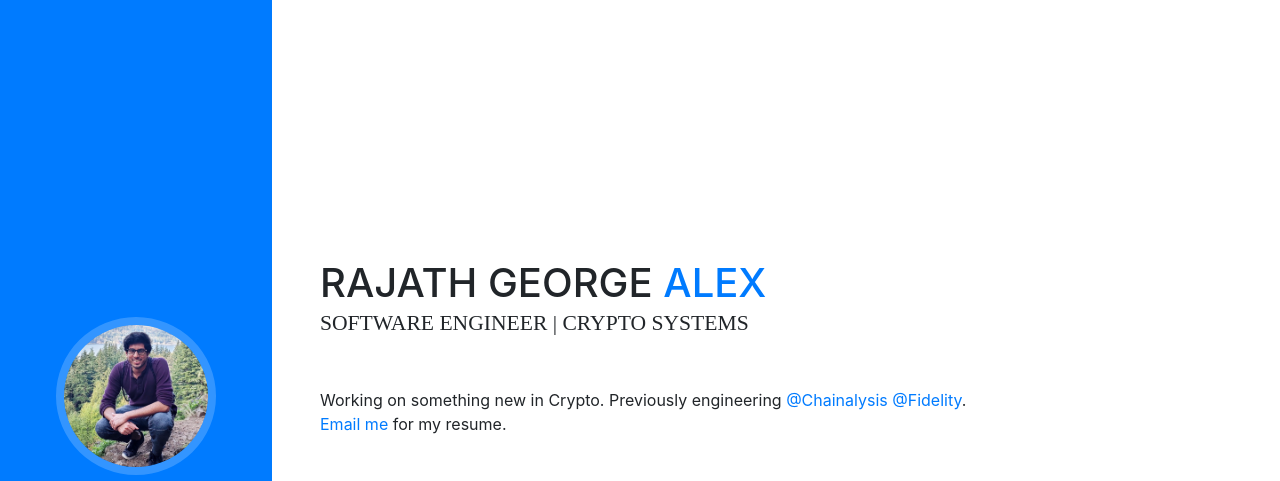
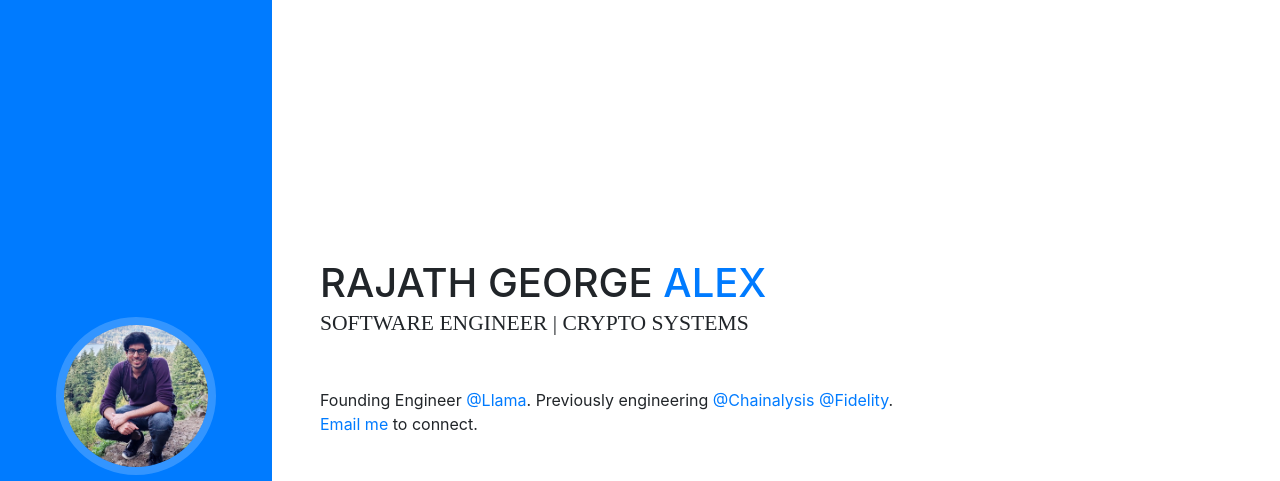
Before and after one commit to 0xrajath/0xrajath.github.io, a website with bundled scripts: page index.html in a window 1280 px wide. Shown: the top 481 px of the page. Built offline with nearby package versions, Linux system fonts and the light colour scheme; a web font is replaced by a local one.

Commit message:
Updated Bio

```diff
--- a/index.html
+++ b/index.html
@@ -53,8 +53,8 @@
           <div class="subheading mb-5">Software Engineer | Crypto Systems
 
           </div>
-          <p class="mb-5">Working on something new in Crypto. Previously engineering <a href="https://www.chainalysis.com/" target="_blank">@Chainalysis</a> <a href="https://www.fidelity.com/" target="_blank">@Fidelity</a>.
-            <br /> <a href="mailto:rajathalex@gmail.com">Email me</a> for my resume.</p>
+          <p class="mb-5">Founding Engineer <a href="https://llama.xyz/" target="_blank">@Llama</a>. Previously engineering <a href="https://www.chainalysis.com/" target="_blank">@Chainalysis</a> <a href="https://www.fidelity.com/" target="_blank">@Fidelity</a>.
+            <br /> <a href="mailto:rajathalex@gmail.com">Email me</a> to connect.</p>
           <ul class="list-inline list-social-icons mb-0">
               <li class="list-inline-item">
                   <a href="https://www.linkedin.com/in/rajathalex/" target="_blank">
```
